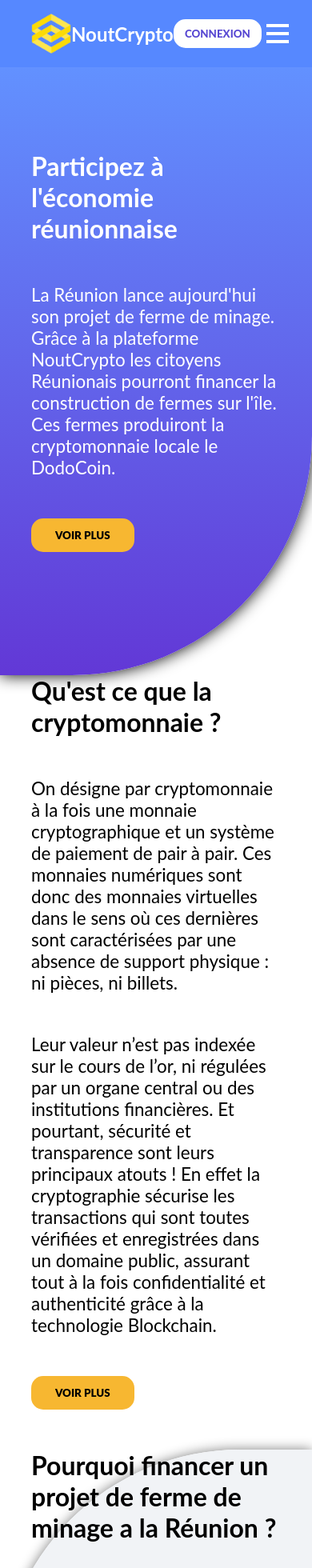
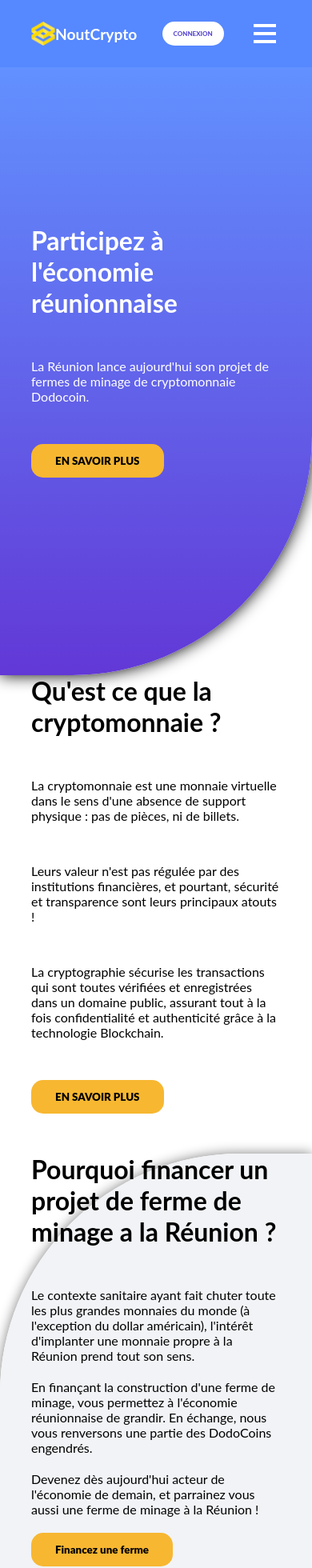
Before and after one commit to TristanB12/Noutcrypto, a Vue app in the folder front-end/: page / in a window 390 px wide. Shown: the top 1960 px of the page at 80% size. Built offline with nearby package versions, Linux system fonts and the light colour scheme.

Commit message:
refactor(landingPage)

```diff
--- a/front-end/src/components/HeaderBar.vue
+++ b/front-end/src/components/HeaderBar.vue
@@ -9,7 +9,7 @@
                 <ul>
                     <li><router-link :to="{name: 'LandingPage'}">Accueil</router-link></li>
                     <li><router-link :to="{name: 'Farms'}">Fermes</router-link></li>
-                    <li>Dashboard</li>
+                    <li></li>
                 </ul>
             </nav>
             <button v-if="!$store.state.user" class="main-btn" @click="goToAuth">CONNEXION</button>
@@ -157,5 +157,15 @@
             transform: rotate(45deg) translate(-8px, -6px);
         }
     }
+    .logo {
+        width: 30px;
+    }
+
+    h1 {
+        font-size: 1.2em;
+    }
+    button {
+        font-size: .5em;
+    }
 }
 </style>
--- a/front-end/src/views/LandingPage.vue
+++ b/front-end/src/views/LandingPage.vue
@@ -4,8 +4,8 @@
             <div class="main-content">
                 <div class="content">
                     <h2>Participez à l'économie réunionnaise</h2>
-                    <p>La Réunion lance aujourd'hui son projet de ferme de minage. <br> Grâce à la plateforme NoutCrypto les citoyens Réunionais pourront financer la construction de fermes sur l'île. Ces  fermes produiront la cryptomonnaie locale le DodoCoin. </p>
-                    <a  href="#secondary-content-wrapper"><button class="main-btn">VOIR PLUS</button></a>
+                    <p>La Réunion lance aujourd'hui son projet de fermes de minage de cryptomonnaie Dodocoin.</p>
+                    <a  href="#secondary-content-wrapper"><button class="main-btn">EN SAVOIR PLUS</button></a>
                 </div>
                 <img src="@/assets/Image1LandingPage.png" alt="">
             </div>
@@ -14,23 +14,22 @@
             <div class="secondary-content">
                 <img src="@/assets/PresentationCryptoLangingPage.png" alt="">
                 <div class="content">
-                    <h3>QUOI</h3>
                     <h2>Qu'est ce que la cryptomonnaie ?</h2>
-                    <p>On désigne par cryptomonnaie à la fois une monnaie cryptographique et un système de paiement de pair à pair. Ces monnaies numériques sont donc des monnaies virtuelles dans le sens où ces dernières sont caractérisées par une absence de support physique : ni pièces, ni billets.</p>
-                    <p> Leur valeur n’est pas indexée sur le cours de l’or, ni régulées par un organe central ou des institutions financières. Et pourtant, sécurité et transparence sont leurs principaux atouts ! En effet la cryptographie sécurise les transactions qui sont toutes vérifiées et enregistrées dans un domaine public, assurant tout à la fois confidentialité et authenticité grâce à la technologie Blockchain. </p>
-                    <a  href="#last-content-wrapper"><button class="main-btn">VOIR PLUS</button></a>
+                    <p>La cryptomonnaie est une monnaie virtuelle dans le sens d'une absence de support physique : pas de pièces, ni de billets.</p>
+                    <p>Leurs valeur n'est pas régulée par des institutions financières, et pourtant, sécurité et transparence sont leurs principaux atouts !</p>
+                    <p>La cryptographie sécurise les transactions qui sont toutes vérifiées et enregistrées dans un domaine public, assurant tout à la fois confidentialité et authenticité grâce à la technologie Blockchain. </p>
+                    <a  href="#last-content-wrapper"><button class="main-btn">EN SAVOIR PLUS</button></a>
                 </div>
             </div>
         </div>
         <div id="last-content-wrapper">
             <div class="last-content">
                 <div class="content">
-                    <h3>POURQUOI</h3>
                     <h2>Pourquoi financer un projet de ferme de minage a la Réunion ? </h2>
-                    <p>En Finançant la construction de ferme de minage, vous permettez à l'économie réunionnaise de grandir. La Réunion possède aujourd'hui également sa cryptomonnais qui se nomme le "Dodo Coin", elle vaut aux alentours de 1,30$ (varie selon le cours).</p>
-                    <p>La crise sanitaire fait chuter toute les plus grandes monnaies du monde. Seuls le dollar américain persiste mais risque fortement de s'éteindre, d'où l'intérêt d'implanter des fermes de minage à la Réunion pour produire du DodoCoin et concurrencer les autres cryptomonnais du monde tout en développement l'économie Réunionnaise.</p>
-
-                    <p>En finançant un projet, une fois celui-ci terminé les premiers DodoCoin engendrés par la fermes vous seront reversé selon l'importance de votre donnation. Vous ne pouvez pas financer un projet au dela de 10% de l'objectif.</p>
+                    <p>Le contexte sanitaire ayant fait chuter toute les plus grandes monnaies du monde (à l'exception du dollar américain), l'intérêt d'implanter une monnaie propre à la Réunion prend tout son sens.</p>
+                    <p>En finançant la construction d'une ferme de minage, vous permettez à l'économie réunionnaise de grandir. En échange, nous vous renversons une partie des DodoCoins engendrés.</p>
+                    <p>Devenez dès aujourd'hui acteur de l'économie de demain, et parrainez vous aussi une ferme de minage à la Réunion !</p>
+                   <router-link :to="{name: 'Farms'}"><button class="main-btn">Financez une ferme</button></router-link>
                 </div>
                 <img src="@/assets/Image3LandingPage.png" alt="">
             </div>
@@ -50,7 +49,7 @@
 }
 
 p {
-    font-size: 1.4em;
+    font-size: 1em;
 }
 
 .main-content-wrapper {
@@ -72,12 +71,12 @@
     align-items: center;
 
     .content {
-        width: 40%;
+        width: 70%;
         * {
             margin-bottom: 50px;
         }
         h2 {
-            font-size: 3em;
+            font-size: 2.5em;
         }
         button {
             padding: 13px 30px;
```
